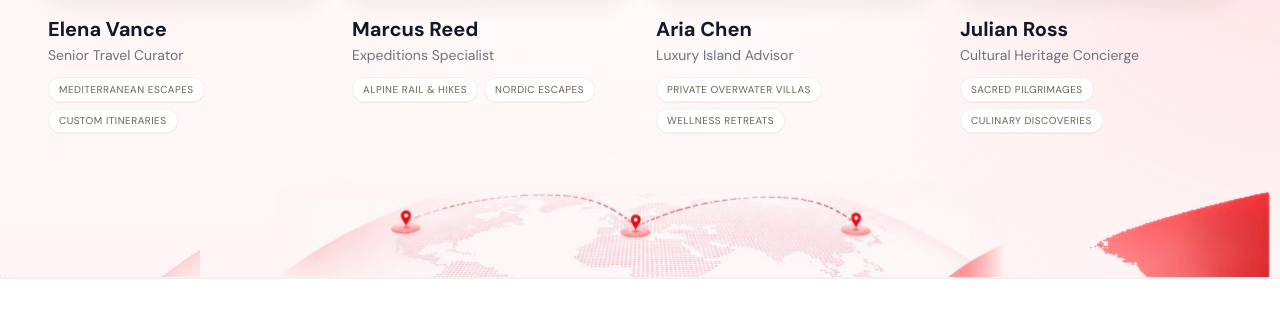
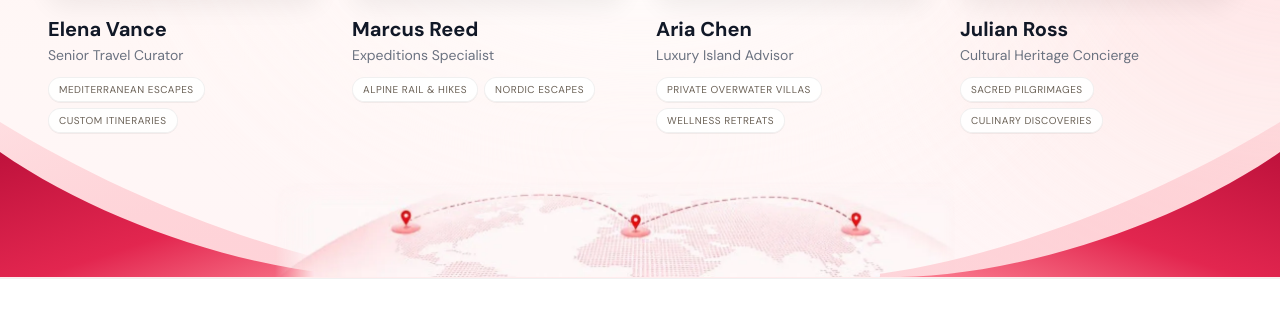
Before and after one commit to ckwebdevelopmentteam/flyora, a Next.js app in the folder apps/web/: page / in a window 1280 px wide. Shown: the part 6200-6527 px from the top of the page. Built offline with nearby package versions, Linux system fonts and the light colour scheme; no server answers; a web font is replaced by a local one.

Commit message:
fix(web): replace broken corner wave items with smooth dual-tone svg curves

```diff
--- a/apps/web/src/components/MeetOurTeamSection.tsx
+++ b/apps/web/src/components/MeetOurTeamSection.tsx
@@ -93,22 +93,55 @@ export function MeetOurTeamSection({ onOpenEnquiry }: MeetOurTeamSectionProps) {
         />
 
         {/* =======================================================================
-            AUTHENTIC 3D WORLD MAP GLOBE DOME, FLIGHT ARCS, PINS & CORNER WAVES
+            AUTHENTIC 3D WORLD MAP GLOBE DOME, FLIGHT ARCS, PINS & SMOOTH CORNER WAVES
             ======================================================================= */}
-        {/* Bottom-Left Soft Blush Curved Wave Sweep */}
-        <div className="pointer-events-none absolute bottom-0 left-0 w-[120px] sm:w-[160px] md:w-[200px] select-none overflow-hidden leading-none z-0">
-          <picture className="block w-full">
-            <source srcSet="/home/team-wave-left.webp" type="image/webp" />
-            <img
-              src="/home/team-wave-left.png"
-              alt=""
-              className="w-full h-auto object-contain object-left-bottom pointer-events-none select-none block"
-              loading="eager"
+        {/* Bottom-Left Smooth Curved Red Wave Sweep */}
+        <div className="pointer-events-none absolute bottom-0 left-0 w-[160px] sm:w-[220px] md:w-[280px] lg:w-[340px] xl:w-[400px] h-[80px] sm:h-[110px] md:h-[140px] lg:h-[170px] xl:h-[190px] select-none overflow-hidden leading-none z-0">
+          <svg
+            viewBox="0 0 400 190"
+            fill="none"
+            xmlns="http://www.w3.org/2000/svg"
+            className="w-full h-full block"
+            preserveAspectRatio="none"
+            aria-hidden="true"
+          >
+            <defs>
+              <linearGradient
+                id="teamWaveLeftGrad"
+                x1="100%"
+                y1="100%"
+                x2="0%"
+                y2="0%"
+              >
+                <stop offset="0%" stopColor="#fb7185" stopOpacity="0.85" />
+                <stop offset="45%" stopColor="#e11d48" stopOpacity="0.95" />
+                <stop offset="100%" stopColor="#be123c" stopOpacity="1" />
+              </linearGradient>
+              <linearGradient
+                id="teamWaveLeftSoft"
+                x1="100%"
+                y1="100%"
+                x2="0%"
+                y2="0%"
+              >
+                <stop offset="0%" stopColor="#fecdd3" stopOpacity="0.8" />
+                <stop offset="100%" stopColor="#fda4af" stopOpacity="0.3" />
+              </linearGradient>
+            </defs>
+            {/* Layer 1: Soft blush halo wave curve */}
+            <path
+              d="M 430 190 C 300 180, 130 115, 0 35 L 0 190 Z"
+              fill="url(#teamWaveLeftSoft)"
             />
-          </picture>
+            {/* Layer 2: Main vibrant crimson-red wave curve */}
+            <path
+              d="M 380 190 C 260 188, 105 138, 0 65 L 0 190 Z"
+              fill="url(#teamWaveLeftGrad)"
+            />
+          </svg>
         </div>
 
-        {/* Centered Smaller Globe Dome with Flight Route Arcs & 3 Location Pins */}
+        {/* Centered Smaller Globe Dome with Flight Route Arcs & 3 Location Pins (Untouched) */}
         <div className="pointer-events-none absolute inset-x-0 bottom-0 flex justify-center select-none overflow-hidden leading-none z-0">
           <picture className="block w-full max-w-[580px] sm:max-w-[640px] md:max-w-[700px] lg:max-w-[740px] mx-auto px-4 sm:px-0">
             <source srcSet="/home/team-globe-center.webp" type="image/webp" />
@@ -121,17 +154,50 @@ export function MeetOurTeamSection({ onOpenEnquiry }: MeetOurTeamSectionProps) {
           </picture>
         </div>
 
-        {/* Bottom-Right Vibrant Curved Red Wave Sweep */}
-        <div className="pointer-events-none absolute bottom-0 right-0 w-[140px] sm:w-[180px] md:w-[220px] select-none overflow-hidden leading-none z-0">
-          <picture className="block w-full">
-            <source srcSet="/home/team-wave-right.webp" type="image/webp" />
-            <img
-              src="/home/team-wave-right.png"
-              alt=""
-              className="w-full h-auto object-contain object-right-bottom pointer-events-none select-none block"
-              loading="eager"
+        {/* Bottom-Right Smooth Curved Red Wave Sweep */}
+        <div className="pointer-events-none absolute bottom-0 right-0 w-[160px] sm:w-[220px] md:w-[280px] lg:w-[340px] xl:w-[400px] h-[80px] sm:h-[110px] md:h-[140px] lg:h-[170px] xl:h-[190px] select-none overflow-hidden leading-none z-0">
+          <svg
+            viewBox="0 0 400 190"
+            fill="none"
+            xmlns="http://www.w3.org/2000/svg"
+            className="w-full h-full block"
+            preserveAspectRatio="none"
+            aria-hidden="true"
+          >
+            <defs>
+              <linearGradient
+                id="teamWaveRightGrad"
+                x1="0%"
+                y1="100%"
+                x2="100%"
+                y2="0%"
+              >
+                <stop offset="0%" stopColor="#fb7185" stopOpacity="0.85" />
+                <stop offset="45%" stopColor="#e11d48" stopOpacity="0.95" />
+                <stop offset="100%" stopColor="#be123c" stopOpacity="1" />
+              </linearGradient>
+              <linearGradient
+                id="teamWaveRightSoft"
+                x1="0%"
+                y1="100%"
+                x2="100%"
+                y2="0%"
+              >
+                <stop offset="0%" stopColor="#fecdd3" stopOpacity="0.8" />
+                <stop offset="100%" stopColor="#fda4af" stopOpacity="0.3" />
+              </linearGradient>
+            </defs>
+            {/* Layer 1: Soft blush halo wave curve */}
+            <path
+              d="M -30 190 C 100 180, 270 115, 400 35 L 400 190 Z"
+              fill="url(#teamWaveRightSoft)"
             />
-          </picture>
+            {/* Layer 2: Main vibrant crimson-red wave curve */}
+            <path
+              d="M 20 190 C 140 188, 295 138, 400 65 L 400 190 Z"
+              fill="url(#teamWaveRightGrad)"
+            />
+          </svg>
         </div>
       </div>
 
```
Also changed, not shown: apps/web/public/home/team-globe-center.png, apps/web/public/home/team-globe-center.webp.
